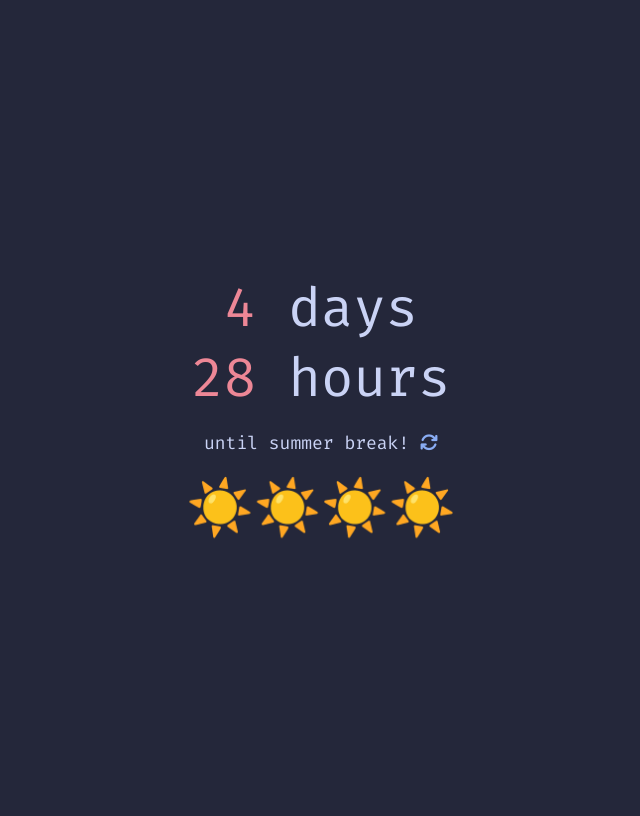
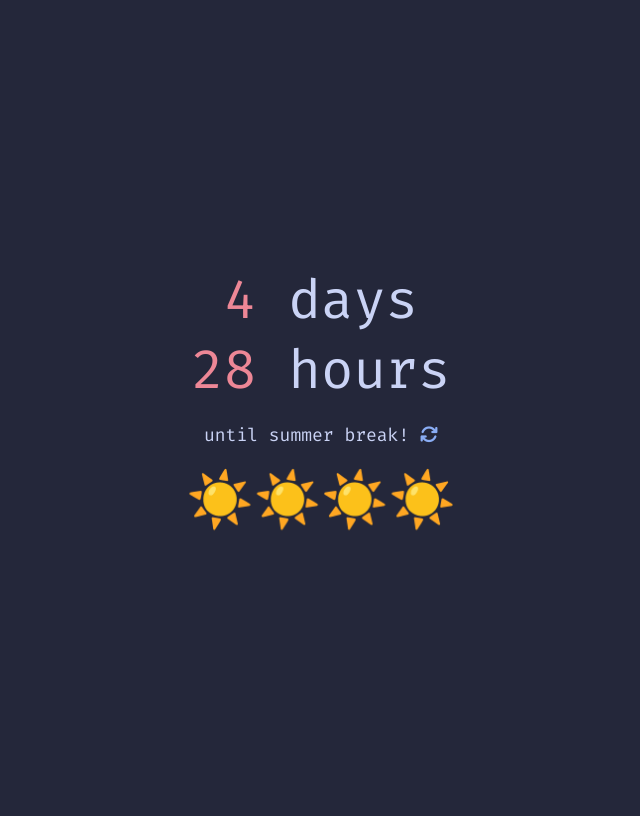
Before and after one commit to JoshPaulie/mrjoshtools, a Flask app: page /summer/ in a window 1280 px wide. Shown: the whole page, without its empty margins (319-959 px from the left). After the commit the page ends 531 px from the top, so only its background shows below. Run offline with Flask 3, Linux system fonts and the light colour scheme; some libraries are stand-ins or nearby versions.

Commit message:
📐 Rm default padding, add back where needed

```diff
--- a/static/style.css
+++ b/static/style.css
@@ -36,6 +36,11 @@
 body {
   color: var(--ctp-macchiato-text);
   background-color: var(--ctp-macchiato-base);
+}
+
+* {
+  padding: 0;
+  margin: 0;
 }
 
 .content {
@@ -91,6 +96,11 @@ a:active {
   font-size: 3rem;
 }
 
+.about-days {
+  padding-top: 1rem;
+  padding-bottom: 1rem;
+}
+
 @media only screen and (max-width: 600px) {
   .content {
     justify-content: flex-start;
```
